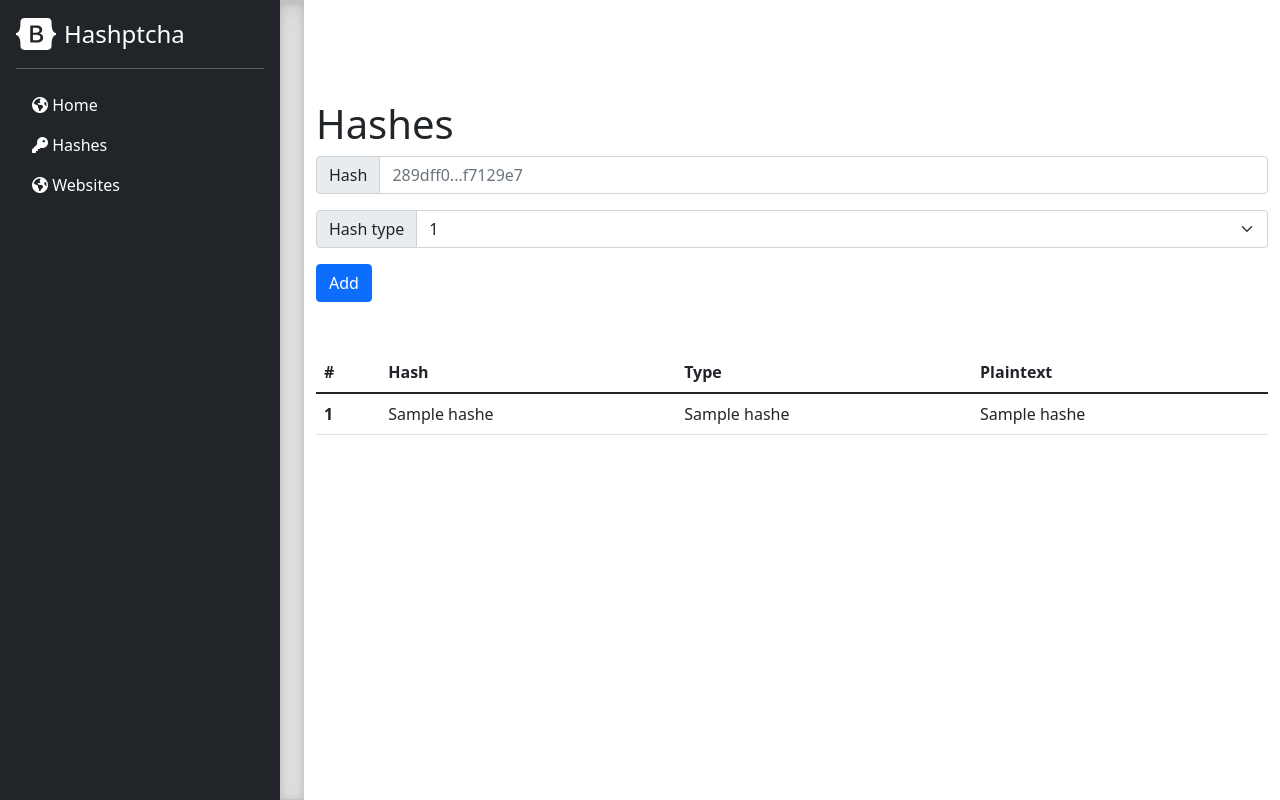
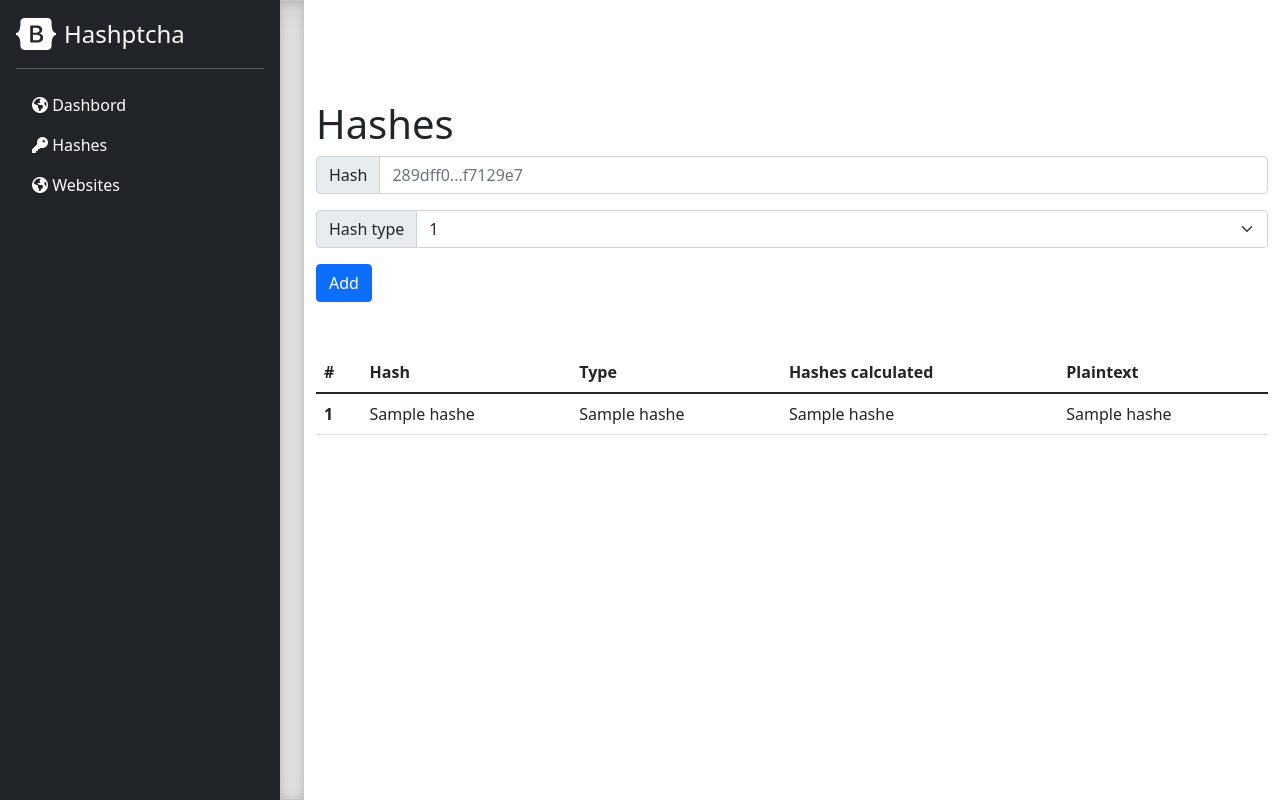
Before and after one commit to szche/Hashptcha, a Flask app: template management_server/templates/hashes.html in a window 1280 px wide. Run offline with Flask 2, Linux system fonts and the light colour scheme; the template is opened without the code that fills it: most values are stand-ins (such as "Sample title", 1, 10 or a date in 2020); some libraries are stand-ins or nearby versions.

Commit message:
Cosmetic changes

```diff
--- a/management_server/config.py
+++ b/management_server/config.py
@@ -1,4 +1,6 @@
 DB_FILENAME = "db.db"
+
+# (Hash name, hash length in bits)
 SUPPORTED_HASHES = [
             ('SHA256', 256),
             ("MD5", 128)
--- a/management_server/templates/base.html
+++ b/management_server/templates/base.html
@@ -41,8 +41,8 @@
       <hr>
       <ul class="nav nav-pills flex-column mb-auto">
         <li class="nav-item">
-          <a href="#" class="nav-link text-white" aria-current="page">
-            <i class="fa fa-globe"></i> Home
+          <a href="/" class="nav-link text-white" aria-current="page">
+            <i class="fa fa-globe"></i> Dashbord
           </a>
         </li>
         <li>
--- a/management_server/templates/hashes.html
+++ b/management_server/templates/hashes.html
@@ -32,6 +32,7 @@
                 <th scope="col">#</th>
                 <th scope="col">Hash</th>
                 <th scope="col">Type</th>
+                <th scope="col">Hashes calculated</th>
                 <th scope="col">Plaintext</th>
             </tr>
         </thead>
@@ -42,6 +43,7 @@
                 <th scope="row">{{ h[0] }}</th>
                 <td>{{ h[1] }}</td>
                 <td>{{ h[2] }}</td>
+                <td>{{ h[5] }}</td>
                 <td>{{ h[4] }}</td>
             </tr>
             {% endfor %}
--- a/management_server/work_dispatcher.py
+++ b/management_server/work_dispatcher.py
@@ -10,7 +10,7 @@ class WorkDispatcher:
     def __init__(self):
         self.db = Database()
         self.default_targets = {
-            'SHA256': 10,
+            'SHA256': 18,
             'MD5': 20
         }
 
```
